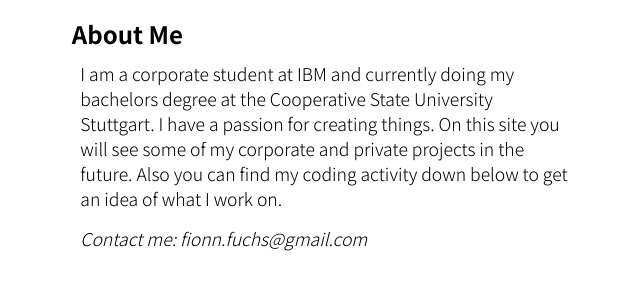
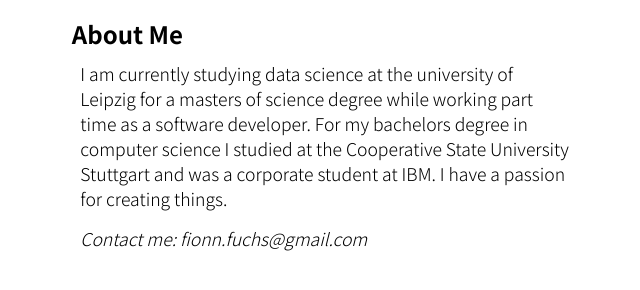
Before and after one commit to fionnfuchs/portfolio, a plain HTML site: page index.html in a window 1280 px wide. Shown: the part 400-690 px from the top of the page, without its empty margins (322-962 px from the left). Drawn offline with Linux system fonts and the light colour scheme.

Commit message:
Update index.html

```diff
--- a/index.html
+++ b/index.html
@@ -30,7 +30,7 @@
                 <div class="textcontainer">
                     <h2>About Me</h2>
                     <div class="project">
-                        I am a corporate student at IBM and currently doing my bachelors degree at the Cooperative State University Stuttgart. I have a passion for creating things. On this site you will see some of my corporate and private projects in the future. Also you can find my coding activity down below to get an idea of what I work on.
+                        I am currently studying data science at the university of Leipzig for a masters of science degree while working part time as a software developer. For my bachelors degree in computer science I studied at the Cooperative State University Stuttgart and was a corporate student at IBM. I have a passion for creating things.
                     </div>
                     <div class="project"><i>Contact me: fionn.fuchs@gmail.com</i></div>
                 </div>
```
